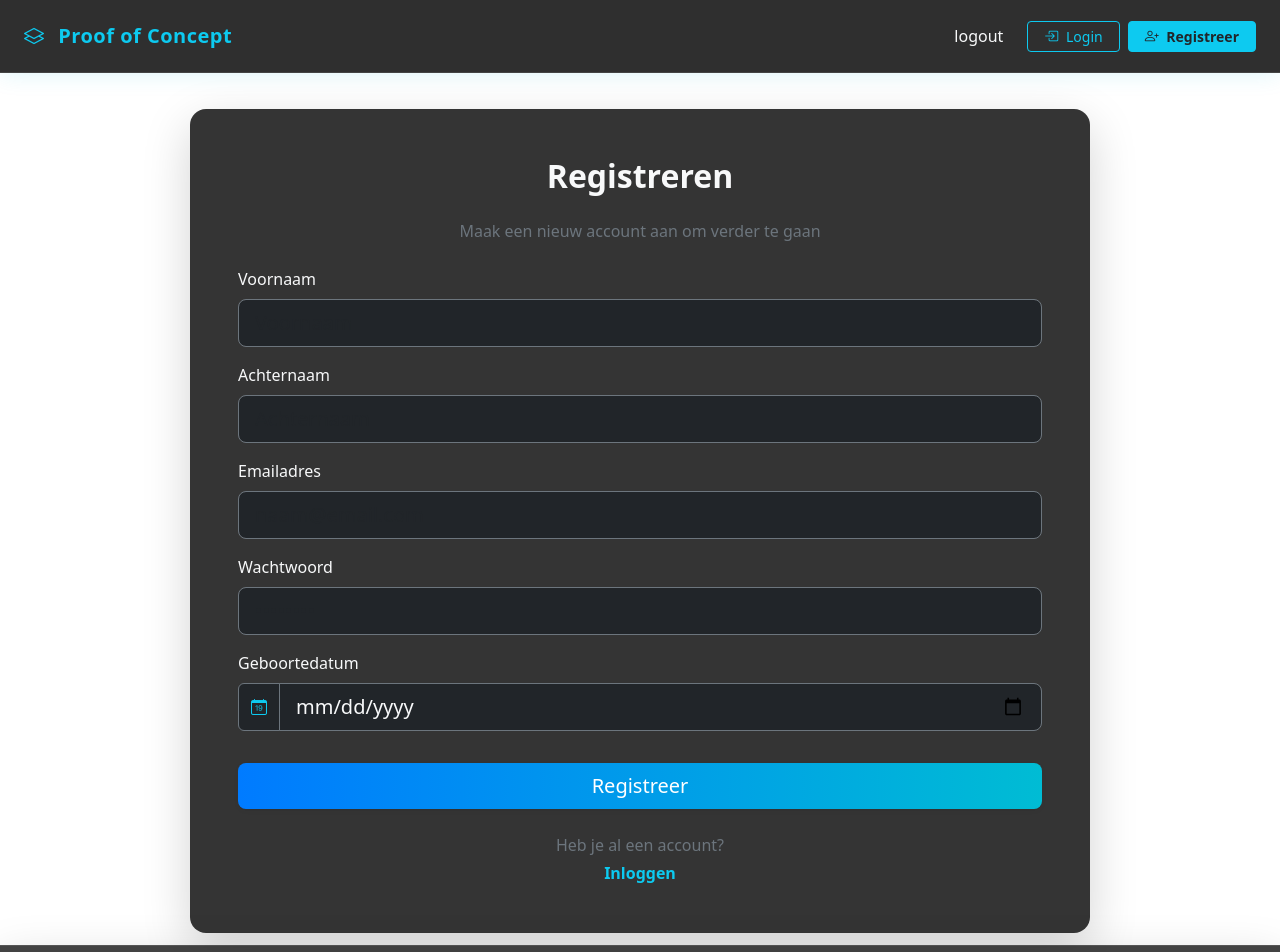
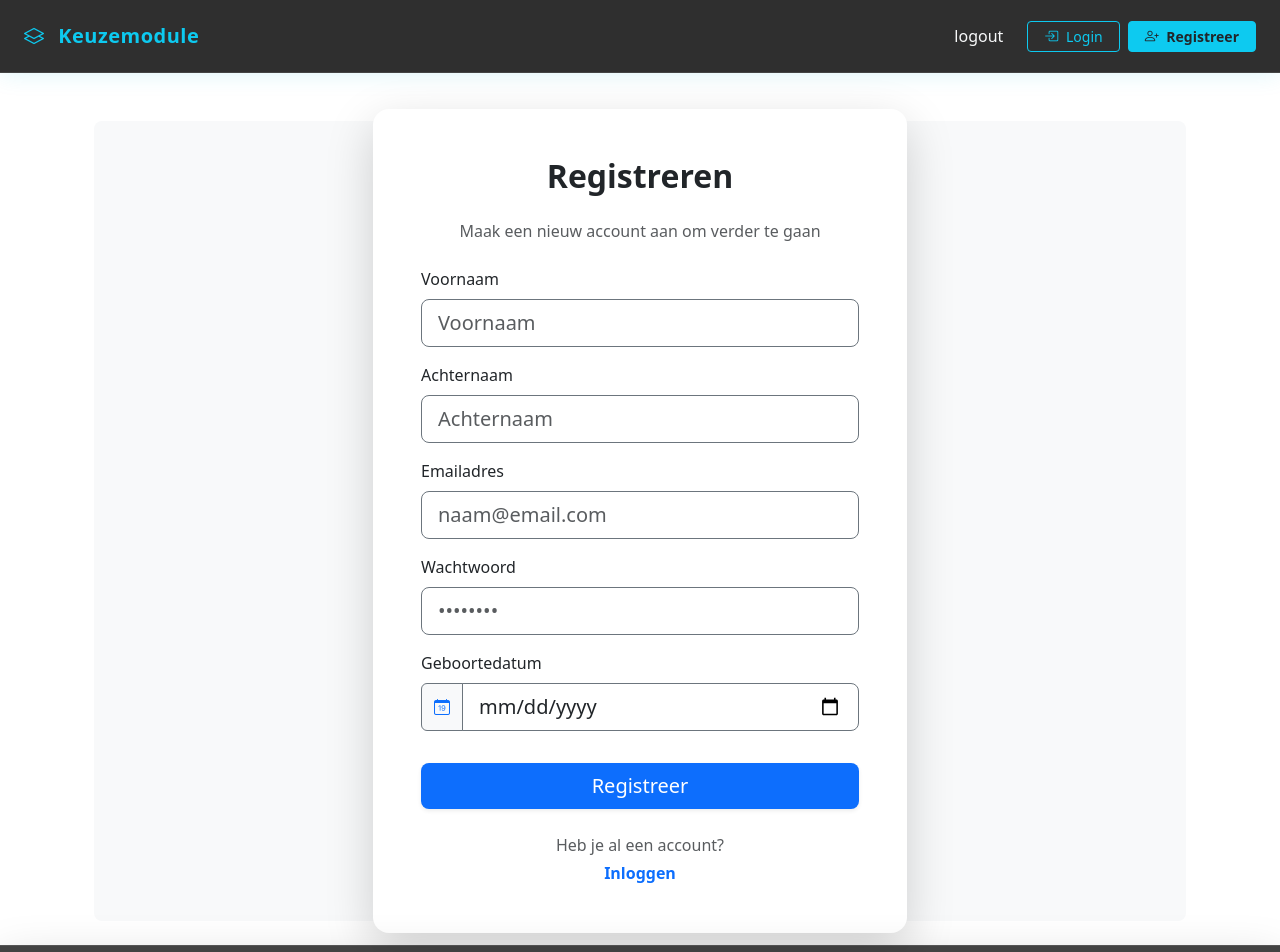
Before and after one commit to EnesT51/LU1-Proof-of-Concept-, an Angular app in the folder angular-frontend/: page /auth/register in a window 1280 px wide. Shown: the top 952 px of the page. Built offline with nearby package versions, Linux system fonts and the light colour scheme; no server answers.

Commit message:
login/register schemkleur veranerd naar wit.

```diff
--- a/angular-frontend/src/app/app.html
+++ b/angular-frontend/src/app/app.html
@@ -1,5 +1,6 @@
 <app-nav></app-nav>
-<main class="container mt-4 p-4" style="min-height: 100vh;">
+<main class="container mt-4 p-4" style="min-height: 80vh;">
+
   <router-outlet />
 </main>
 <app-footer></app-footer>
--- a/angular-frontend/src/app/features/auth/login/login.component.html
+++ b/angular-frontend/src/app/features/auth/login/login.component.html
@@ -1,34 +1,35 @@
-<div class="container vh-100 d-flex justify-content-center align-items-center">
-    <div class="card shadow-lg border-0 rounded-4 backdrop-blur-lg"
-        style="max-width: 900px; width: 100%; background: rgba(30, 30, 30, 0.9); color: #f1f1f1; box-shadow: 0 0 30px rgba(0, 255, 255, 0.1);">
+<div class="container vh-100 d-flex justify-content-center align-items-center bg-light rounded-3">
+    <div class="card shadow-lg border-0 rounded-4"
+        style="max-width: 900px; width: 50%; background-color: #ffffff; color: #212529;">
         <div class="card-body p-5">
-            <h2 class="fw-bold text-center mb-4 text-light">Inloggen</h2>
-            <p class="text-center text-secondary mb-5">Voer je inloggegevens in om verder te gaan</p>
+            <h2 class="fw-bold text-center mb-4 text-dark">Inloggen</h2>
+            <p class="text-center text-muted mb-5">Voer je inloggegevens in om verder te gaan</p>
 
             <div class="alert alert-danger d-none" id="error-message"></div>
 
             <form (ngSubmit)="login()" method="POST" novalidate>
                 <div class="mb-3">
-                    <label class="form-label text-light">Emailadres</label>
-                    <input type="email" name="email"
-                        class="form-control form-control-lg bg-dark text-light border-secondary"
+                    <label class="form-label text-dark">Emailadres</label>
+                    <input type="email" name="email" class="form-control form-control-lg border-secondary"
                         placeholder="naam@email.com" [(ngModel)]="loginForm.email" />
                 </div>
+
                 <div class="mb-4">
-                    <label class="form-label text-light">Wachtwoord</label>
-                    <input type="password" name="password"
-                        class="form-control form-control-lg bg-dark text-light border-secondary" placeholder="••••••••"
-                        [(ngModel)]="loginForm.password" />
+                    <label class="form-label text-dark">Wachtwoord</label>
+                    <input type="password" name="password" class="form-control form-control-lg border-secondary"
+                        placeholder="••••••••" [(ngModel)]="loginForm.password" />
                 </div>
-                <button type="submit" class="btn btn-primary btn-lg w-100 shadow-sm"
-                    style="background: linear-gradient(90deg, #007bff, #00bcd4); border: none;">
+
+                <button type="submit" class="btn btn-primary btn-lg w-100 shadow-sm border-0">
                     Inloggen
                 </button>
             </form>
 
             <div class="text-center mt-4">
-                <p class="mb-1 text-secondary">Geen account?</p>
-                <a routerLink="/auth/register" class="fw-bold text-decoration-none text-info">Registreer hier</a>
+                <p class="mb-1 text-muted">Geen account?</p>
+                <a routerLink="/auth/register" class="fw-bold text-decoration-none text-primary">
+                    Registreer hier
+                </a>
             </div>
         </div>
     </div>
--- a/angular-frontend/src/app/features/auth/register/register.component.html
+++ b/angular-frontend/src/app/features/auth/register/register.component.html
@@ -1,61 +1,57 @@
-<div class="container vh-100 d-flex justify-content-center align-items-center">
-    <div class="card shadow-lg border-0 rounded-4 backdrop-blur-lg"
-        style="max-width: 900px; width: 100%; background: rgba(30, 30, 30, 0.9); color: #f1f1f1; box-shadow: 0 0 30px rgba(0, 255, 255, 0.1);">
+<div class="container vh-100 d-flex justify-content-center align-items-center bg-light rounded-3">
+    <div class="card shadow-lg border-0 rounded-4"
+        style="max-width: 900px; width: 50%; background-color: #ffffff; color: #212529;">
         <div class="card-body p-5">
-            <h2 class="fw-bold text-center mb-4 text-light">Registreren</h2>
-            <p class="text-center text-secondary mb-4">Maak een nieuw account aan om verder te gaan</p>
+            <h2 class="fw-bold text-center mb-4 text-dark">Registreren</h2>
+            <p class="text-center text-muted mb-4">Maak een nieuw account aan om verder te gaan</p>
 
             <form (ngSubmit)="register()" method="POST" novalidate>
                 <div class="mb-3">
-                    <label class="form-label text-light">Voornaam</label>
-                    <input type="text" name="name"
-                        class="form-control form-control-lg bg-dark text-light border-secondary" placeholder="Voornaam"
-                        [(ngModel)]="registerForm.name" />
+                    <label class="form-label text-dark">Voornaam</label>
+                    <input type="text" name="name" class="form-control form-control-lg border-secondary"
+                        placeholder="Voornaam" [(ngModel)]="registerForm.name" />
                 </div>
 
                 <div class="mb-3">
-                    <label class="form-label text-light">Achternaam</label>
-                    <input type="text" name="surname"
-                        class="form-control form-control-lg bg-dark text-light border-secondary"
+                    <label class="form-label text-dark">Achternaam</label>
+                    <input type="text" name="surname" class="form-control form-control-lg border-secondary"
                         placeholder="Achternaam" [(ngModel)]="registerForm.surname" />
                 </div>
 
                 <div class="mb-3">
-                    <label class="form-label text-light">Emailadres</label>
-                    <input type="email" name="email"
-                        class="form-control form-control-lg bg-dark text-light border-secondary"
+                    <label class="form-label text-dark">Emailadres</label>
+                    <input type="email" name="email" class="form-control form-control-lg border-secondary"
                         placeholder="naam@email.com" [(ngModel)]="registerForm.email" />
                 </div>
 
                 <div class="mb-3">
-                    <label class="form-label text-light">Wachtwoord</label>
-                    <input type="password" name="password"
-                        class="form-control form-control-lg bg-dark text-light border-secondary" placeholder="••••••••"
-                        [(ngModel)]="registerForm.password" />
+                    <label class="form-label text-dark">Wachtwoord</label>
+                    <input type="password" name="password" class="form-control form-control-lg border-secondary"
+                        placeholder="••••••••" [(ngModel)]="registerForm.password" />
                 </div>
 
                 <div class="mb-3 position-relative">
-                    <label class="form-label text-light">Geboortedatum</label>
+                    <label class="form-label text-dark">Geboortedatum</label>
                     <div class="input-group">
-                        <span class="input-group-text bg-dark border-secondary text-info">
+                        <span class="input-group-text bg-light border-secondary text-primary">
                             <i class="bi bi-calendar-date"></i>
                         </span>
                         <input type="date" name="birthdate"
-                            class="form-control form-control-lg bg-dark text-light border-secondary date-input"
+                            class="form-control form-control-lg border-secondary date-input"
                             [(ngModel)]="registerForm.birthDate" />
                     </div>
                 </div>
 
-
-                <button type="submit" class="btn btn-primary btn-lg w-100 shadow-sm mt-3"
-                    style="background: linear-gradient(90deg, #007bff, #00bcd4); border: none;">
+                <button type="submit" class="btn btn-primary btn-lg w-100 shadow-sm mt-3 border-0">
                     Registreer
                 </button>
             </form>
 
             <div class="text-center mt-4">
-                <p class="mb-1 text-secondary">Heb je al een account?</p>
-                <a routerLink="/auth/login" class="fw-bold text-decoration-none text-info">Inloggen</a>
+                <p class="mb-1 text-muted">Heb je al een account?</p>
+                <a routerLink="/auth/login" class="fw-bold text-decoration-none text-primary">
+                    Inloggen
+                </a>
             </div>
         </div>
     </div>
--- a/angular-frontend/src/app/shared/components/footer/footer.component.html
+++ b/angular-frontend/src/app/shared/components/footer/footer.component.html
@@ -1,8 +1,8 @@
-<footer class="footer glassy-footer text-center text-lg-start text-light mt-auto py-4 px-3 shadow-lg ">
+<footer class="footer glassy-footer text-center text-lg-start text-light mt-auto py-4 px-3 shadow-lg">
     <div class="container d-flex flex-column flex-md-row justify-content-between align-items-center">
 
         <a routerLink="/keuzemodule/dashboard" class="fw-bold text-info text-decoration-none mb-3 mb-lg-0">
-            <i class="bi bi-layers me-2"></i> Proof of Concept
+            <i class="bi bi-layers me-2"></i> Keuzemodule
         </a>
 
         <ul class="nav justify-content-center mb-3 mb-lg-0">
@@ -17,6 +17,6 @@
     </div>
 
     <div class="text-center text-secondary small mt-3">
-        © Proof of Concept
+        © Keuzemodule 2025.
     </div>
 </footer>
--- a/angular-frontend/src/app/shared/components/nav/nav.component.html
+++ b/angular-frontend/src/app/shared/components/nav/nav.component.html
@@ -1,6 +1,6 @@
 <nav class="navbar navbar-expand-lg navbar-dark glassy-navbar px-4 py-3">
     <a class="navbar-brand fw-bold text-info" routerLink="/keuzemodule/dashboard">
-        <i class="bi bi-layers me-2"></i> Proof of Concept
+        <i class="bi bi-layers me-2"></i> Keuzemodule
     </a>
 
     <button class="navbar-toggler border-0" type="button" data-bs-toggle="collapse" data-bs-target="#navbarNav"
```
